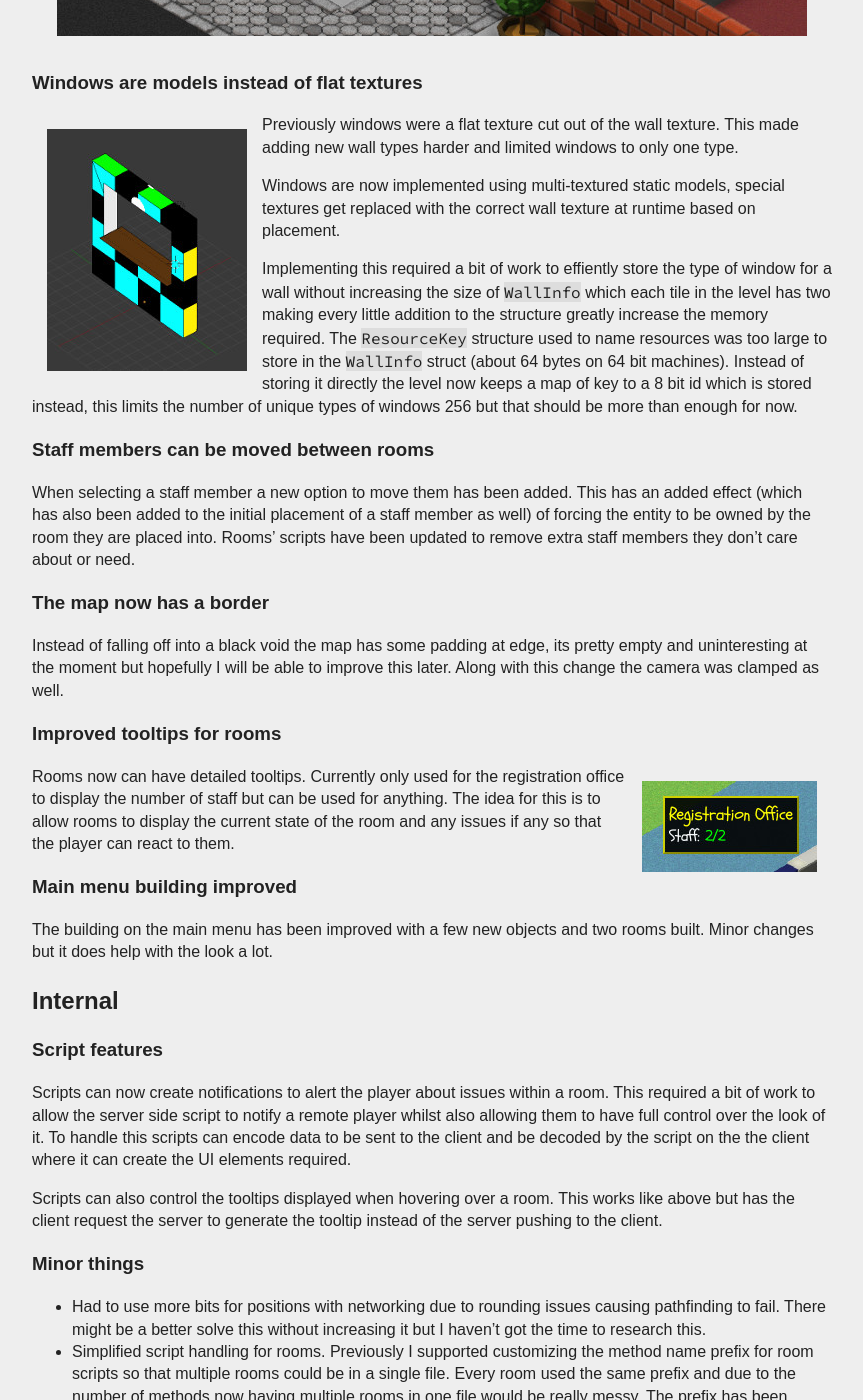
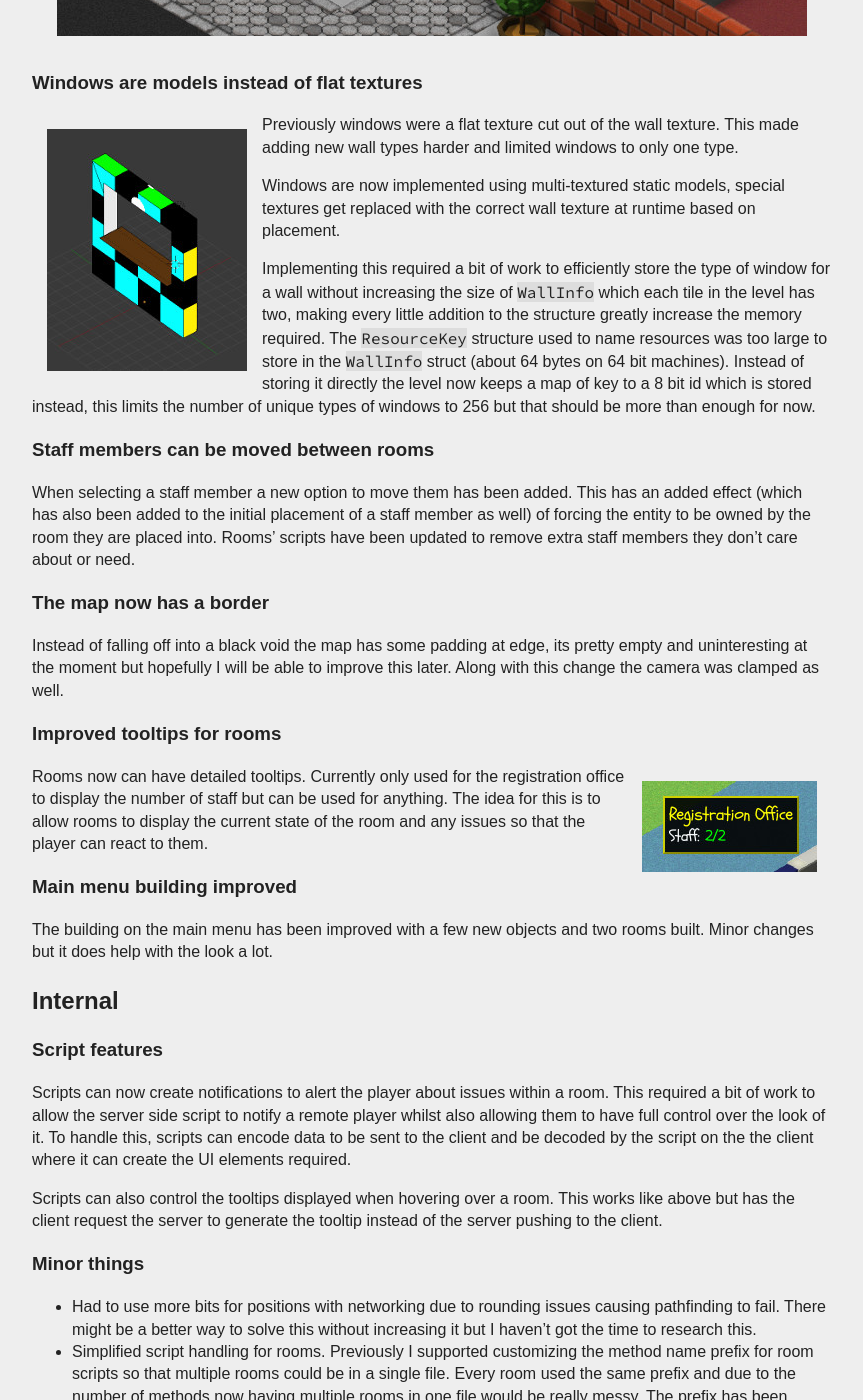
Before and after one commit to Thinkofname/thinkofname.github.io, a Jekyll site: the page built from _posts/2017-12-29-december-change-log.md, in a window 1280 px wide and 1400 px high, scrolled down 486 px. Shown: the whole window, without its empty margins (208-1071 px from the left). Built offline with Jekyll 4.4.1, drawn with Linux system fonts in a browser that asks for light colours; some web fonts are replaced; comment, search, counter and statistics services are not loaded; some of the changed text lies outside the part shown.

Commit message:
Corrections as suggested by Scetch

```diff
--- a/_posts/2017-12-29-december-change-log.md
+++ b/_posts/2017-12-29-december-change-log.md
@@ -23,15 +23,15 @@ Windows are now implemented using multi-textured static models,
 special textures get replaced with the correct wall texture at
 runtime based on placement.
 
-Implementing this required a bit of work to effiently store the
+Implementing this required a bit of work to efficiently store the
 type of window for a wall without increasing the size of `WallInfo`
-which each tile in the level has two making every little addition
+which each tile in the level has two, making every little addition
 to the structure greatly increase the memory required. The
 `ResourceKey` structure used to name resources was too large to
 store in the `WallInfo` struct (about 64 bytes on 64 bit machines).
 Instead of storing it directly the level now keeps a map of key
 to a 8 bit id which is stored instead, this limits the number of
-unique types of windows 256 but that should be more than enough
+unique types of windows to 256 but that should be more than enough
 for now.
 
 ### Staff members can be moved between rooms
@@ -57,8 +57,8 @@ camera was clamped as well.
 Rooms now can have detailed tooltips. Currently only used for the
 registration office to display the number of staff but can be used
 for anything. The idea for this is to allow rooms to display the
-current state of the room and any issues if any so that the player
-can react to them.
+current state of the room and any issues so that the player can
+react to them.
 
 ### Main menu building improved
 
@@ -73,7 +73,7 @@ a lot.
 Scripts can now create notifications to alert the player about issues
 within a room. This required a bit of work to allow the server side
 script to notify a remote player whilst also allowing them to have
-full control over the look of it. To handle this scripts can encode
+full control over the look of it. To handle this, scripts can encode
 data to be sent to the client and be decoded by the script on the
 the client where it can create the UI elements required.
 
@@ -84,15 +84,15 @@ to generate the tooltip instead of the server pushing to the client.
 ### Minor things
 
 * Had to use more bits for positions with networking due to rounding
-  issues causing pathfinding to fail. There might be a better solve
-  this without increasing it but I haven't got the time to research
+  issues causing pathfinding to fail. There might be a better way to
+  solve this without increasing it but I haven't got the time to research
   this.
 * Simplified script handling for rooms. Previously I supported
   customizing the method name prefix for room scripts so that
   multiple rooms could be in a single file. Every room used the
   same prefix and due to the number of methods now having multiple
   rooms in one file would be really messy. The prefix has been removed.
-* The `Bitable` type has been removed
+* The `Bitable` type has been removed.
   For networking the `Bitable` trait was used to allow types to be
   encoded into packets with control at the bit level instead of
   byte. `delta-encode` can be set to always encode a type effectively
```
Also changed, not shown: other parts of _posts/2017-12-29-december-change-log.md (+3 -3 lines).
